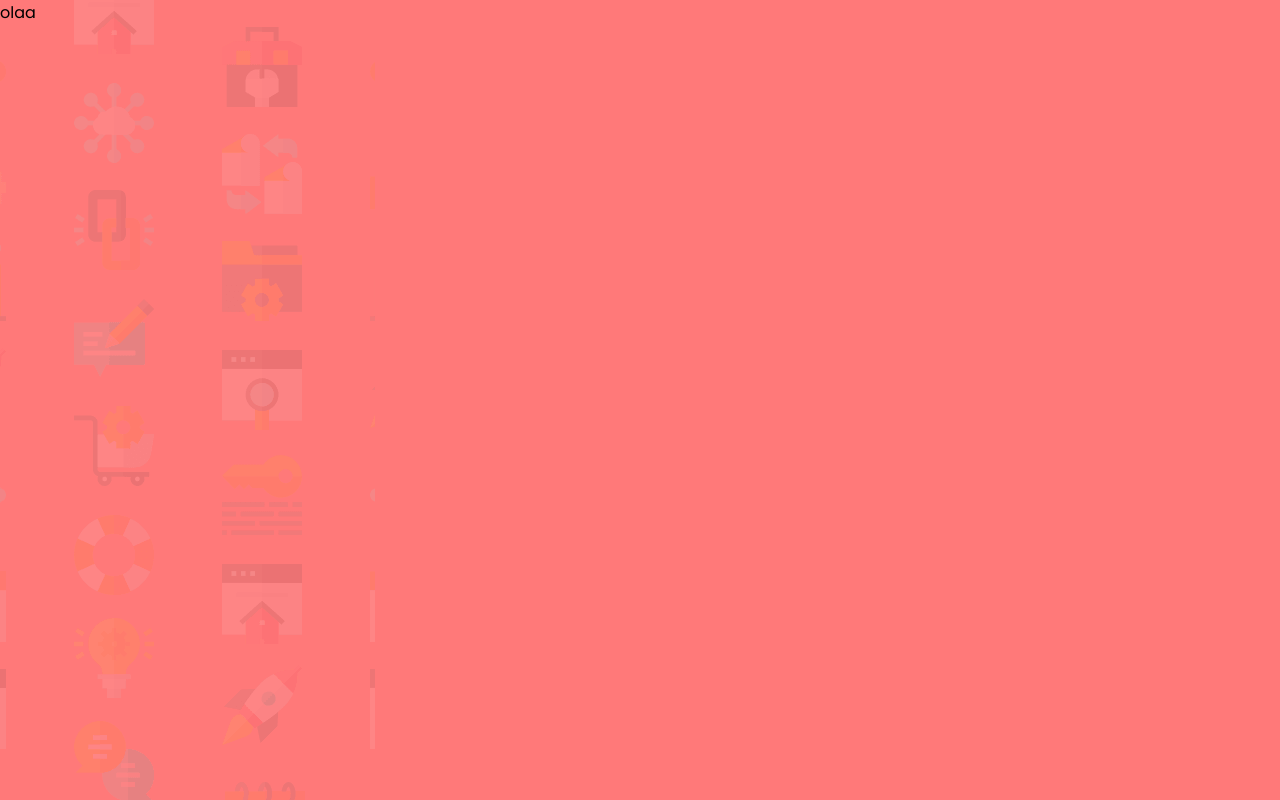
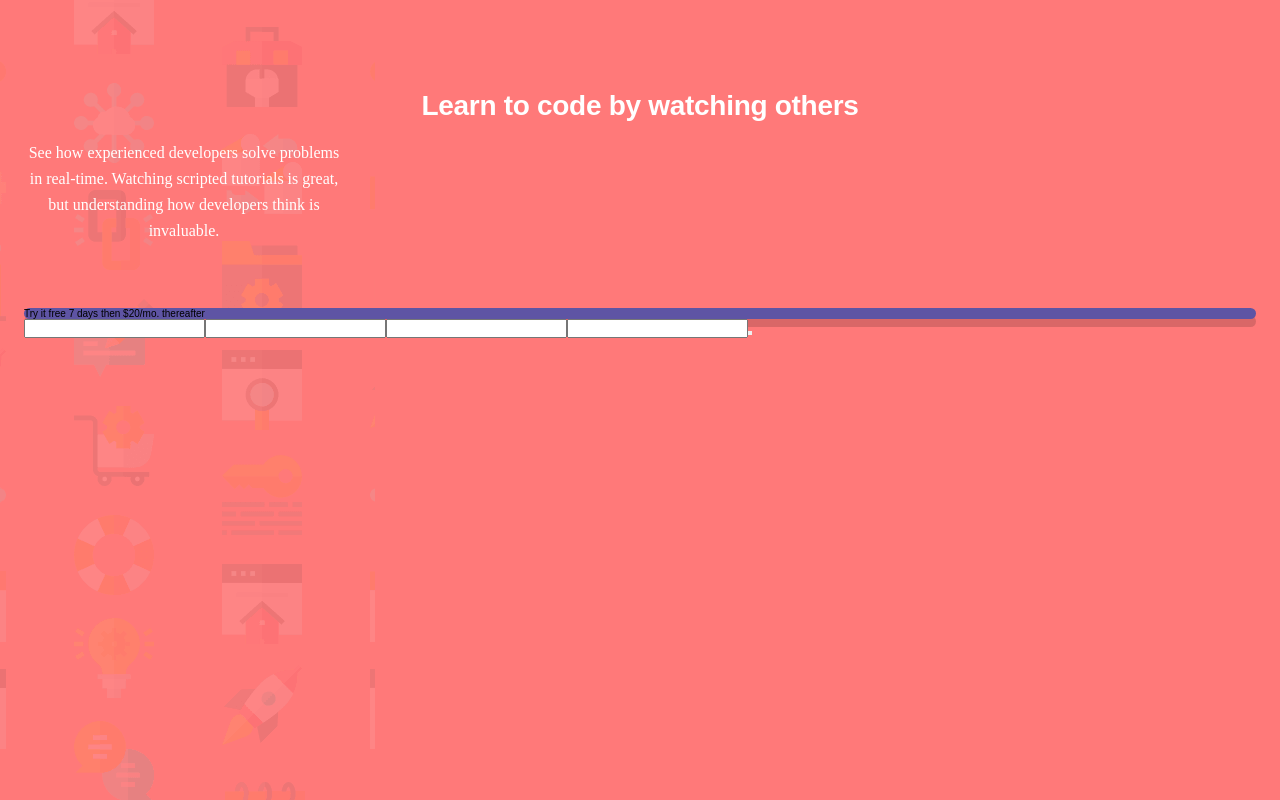
Before and after one commit to Baqari-Fruidze/intro-component-with-signup-form, a React (Vite) app: page / in a window 1280 px wide. Built offline with nearby package versions, Linux system fonts and the light colour scheme.

Commit message:
header,structure done

```diff
--- a/src/App.jsx
+++ b/src/App.jsx
@@ -1,5 +1,51 @@
+import styled from "styled-components";
+import Input from "./components/Input";
+
 function App() {
-  return <>olaa</>;
+  return (
+    <>
+      <Common>
+        <Header>
+          <H1>Learn to code by watching others</H1>
+          <Para>
+            See how experienced developers solve problems in real-time. Watching
+            scripted tutorials is great, but understanding how developers think
+            is invaluable.
+          </Para>
+        </Header>
+        <Input />
+      </Common>
+    </>
+  );
 }
 
+const Common = styled.div`
+  display: flex;
+  flex-direction: column;
+  gap: 6.4rem;
+`;
+const Header = styled.header`
+  display: flex;
+  flex-direction: column;
+  gap: 1.6rem;
+`;
+const H1 = styled.h1`
+  color: #fff;
+  text-align: center;
+  font-size: 28px;
+  font-style: normal;
+  font-weight: 700;
+  line-height: 36px;
+  letter-spacing: -0.292px;
+`;
+const Para = styled.p`
+  color: #fff;
+  text-align: center;
+  font-family: Poppins;
+  font-size: 16px;
+  font-style: normal;
+  font-weight: 500;
+  line-height: 26px;
+  width: 40ch;
+`;
 export default App;
--- a/src/GlobalStyles.js
+++ b/src/GlobalStyles.js
@@ -3,6 +3,9 @@ import mobile from "/images/bg-intro-mobile.png";
 export const Global = createGlobalStyle`
 @import url('https://fonts.googleapis.com/css2?family=Poppins:ital,wght@0,100;0,200;0,300;0,400;0,500;0,600;0,700;0,800;0,900;1,100;1,200;1,300;1,400;1,500;1,600;1,700;1,800;1,900&family=Space+Mono:ital,wght@0,400;0,700;1,400;1,700&display=swap');
 
+html{
+        font-size: 62.5%;
+    }
 *{
     padding: 0;
     margin: 0;
@@ -12,8 +15,7 @@ export const Global = createGlobalStyle`
         background-image: url("/images/bg-intro-mobile.png");
         background-repeat: no-repeat;
         background-color: #FF7979;
+        padding: 8.8rem 2.4rem 5rem 2.4rem;
     }
-    html{
-        font-size: 62.5%;
-    }
+
 }`;
--- /dev/null
+++ b/src/components/Input.jsx
@@ -0,0 +1,25 @@
+import React from "react";
+import styled from "styled-components";
+
+export default function Input() {
+  return (
+    <div>
+      <Parag>Try it free 7 days then $20/mo. thereafter</Parag>
+      <div>
+        <form>
+          <input type="text" />
+          <input type="text" />
+          <input type="text" />
+          <input type="text" />
+          <button></button>
+          <footer></footer>
+        </form>
+      </div>
+    </div>
+  );
+}
+const Parag = styled.p`
+  border-radius: 10px;
+  background: #5e54a4;
+  box-shadow: 0px 8px 0px 0px rgba(0, 0, 0, 0.15);
+`;
```
